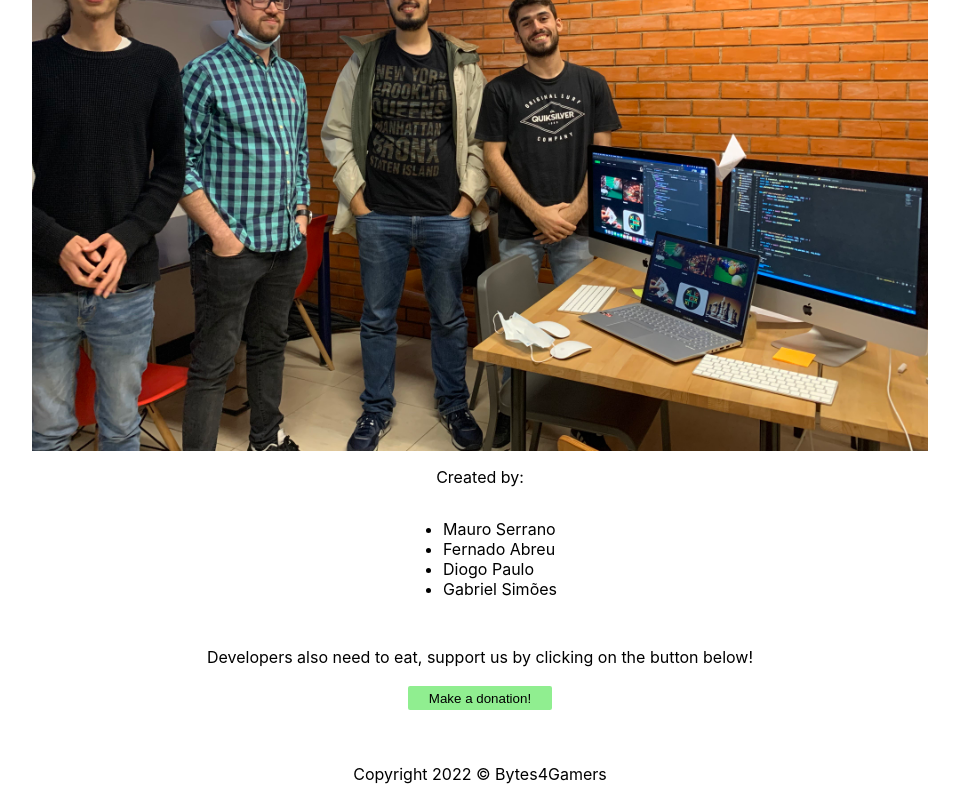
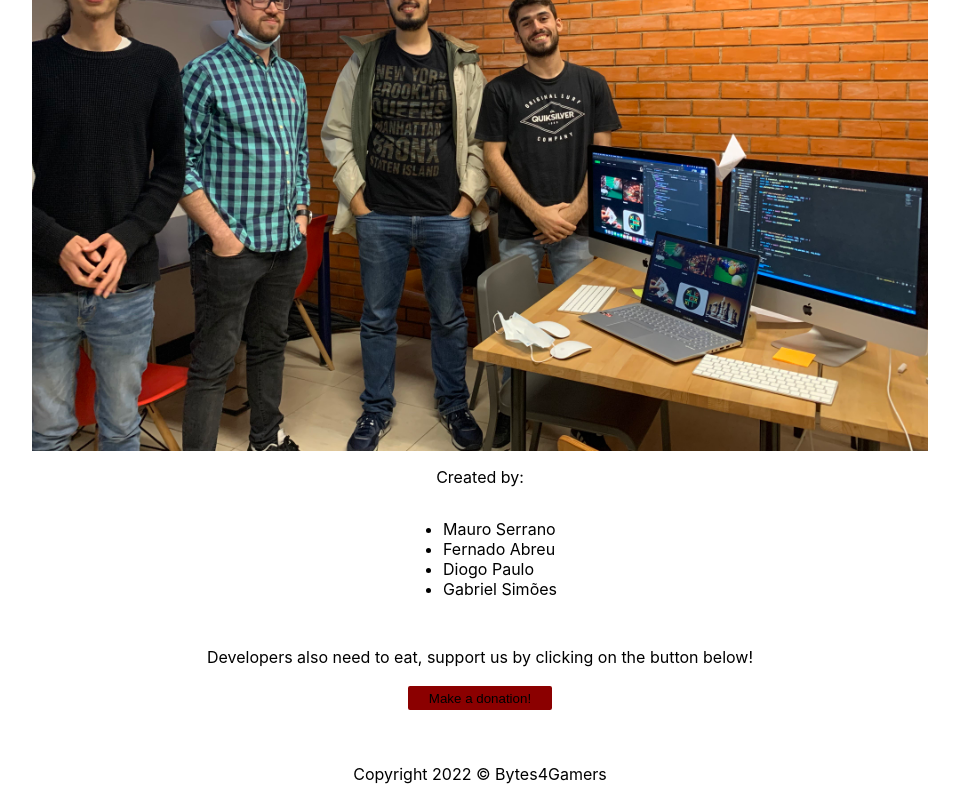
Before and after one commit to Fernot94/Bytes4Gamers-Final-Next, a Next.js app: page /about-us in a window 1280 px wide. In both pictures the pointer is over the button "Make a donation!". Shown: the part 371-1171 px from the top of the page, without its empty margins (160-1119 px from the left). Built offline with nearby package versions, Linux system fonts and the light colour scheme.

Commit message:
fixed donations button colour

```diff
--- a/styles/globals.css
+++ b/styles/globals.css
@@ -384,7 +384,7 @@ a {
 }
 
 .donations button:hover {
-  background-color: lightgreen;
+  background-color: darkred;
 }
 
 /* ------------END-------------- */
```
